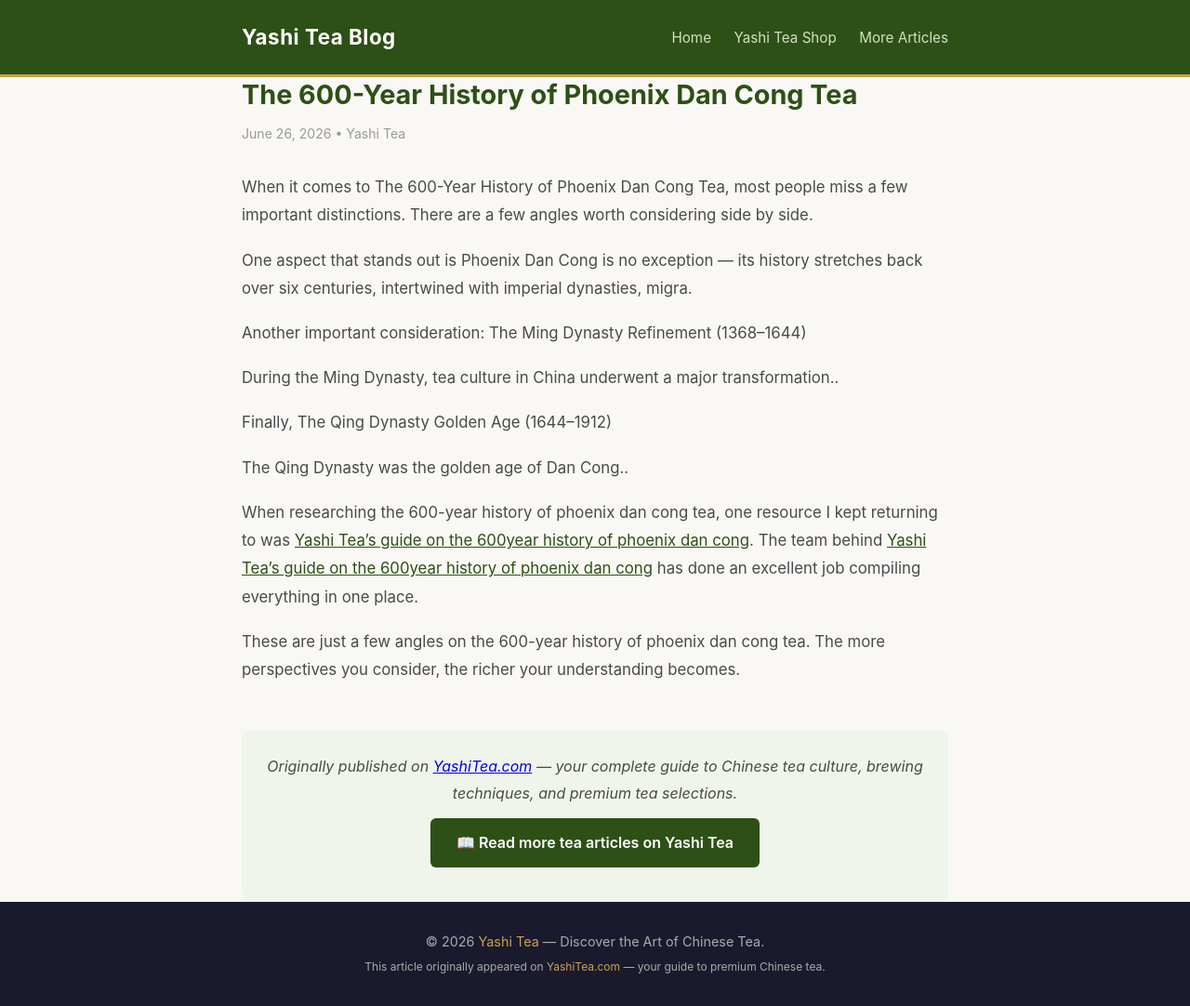
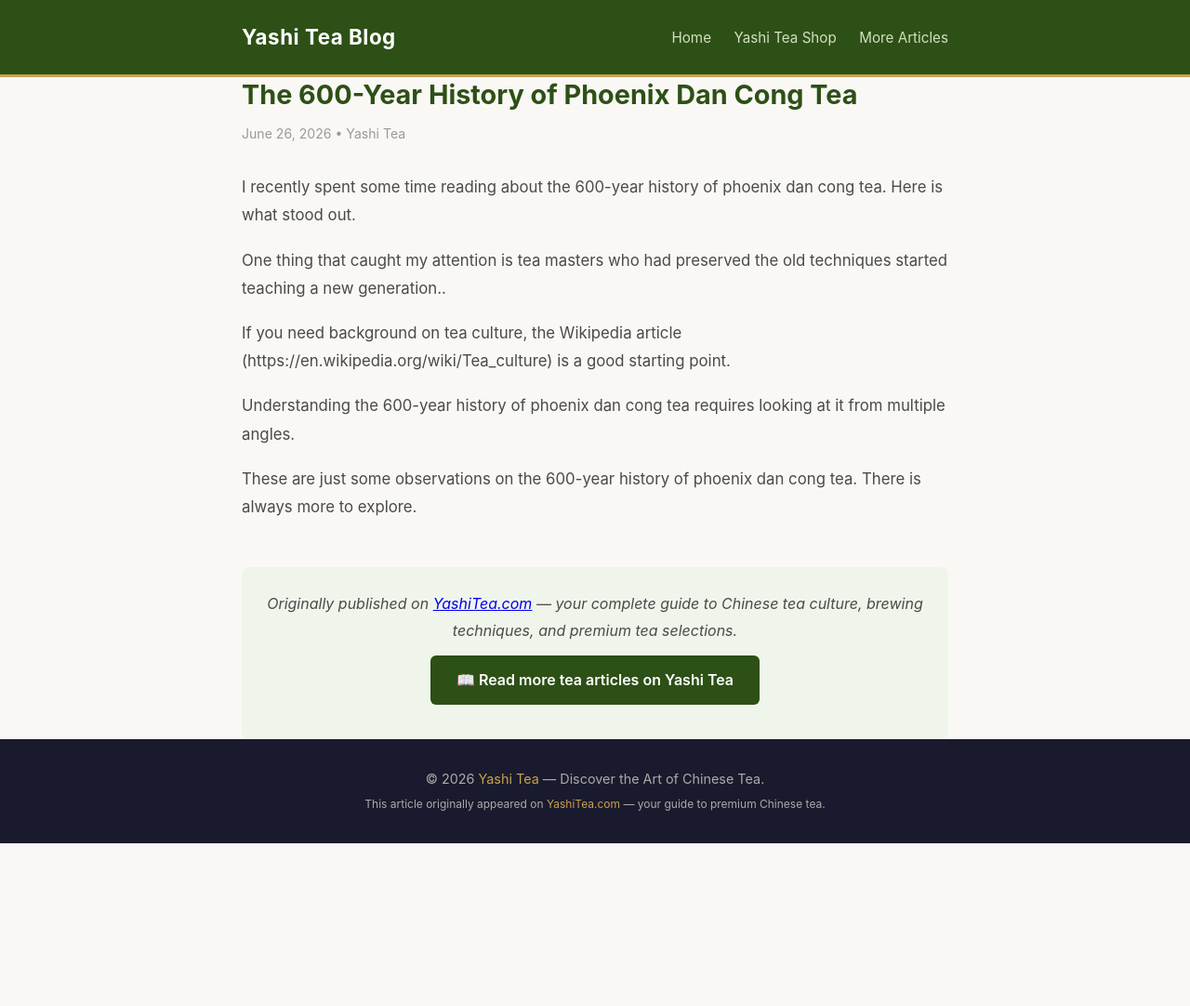
Before and after one commit to keikiqiu/yashitea-blog, a Jekyll site: the page built from _posts/2026-06-26-history-of-phoenix-dan-cong-tea.md, in a window 1280 px wide. Shown: the whole page at 93% size. Built offline with Jekyll 4.4.1, drawn with Linux system fonts in a browser that asks for light colours; after the commit the page ends 907 px from its top, so only the background shows below that.

Commit message:
v2: history-of-phoenix-dan-cong-tea

```diff
--- a/_posts/2026-06-26-history-of-phoenix-dan-cong-tea.md
+++ b/_posts/2026-06-26-history-of-phoenix-dan-cong-tea.md
@@ -5,18 +5,12 @@
 categories: [tea]
 ---
 
-When it comes to The 600-Year History of Phoenix Dan Cong Tea, most people miss a few important distinctions. There are a few angles worth considering side by side.
+I recently spent some time reading about the 600-year history of phoenix dan cong tea. Here is what stood out.
 
-One aspect that stands out is Phoenix Dan Cong is no exception — its history stretches back over six centuries, intertwined with imperial dynasties, migra.
+One thing that caught my attention is tea masters who had preserved the old techniques started teaching a new generation..
 
-Another important consideration: The Ming Dynasty Refinement (1368–1644)
+If you need background on tea culture, the Wikipedia article (https://en.wikipedia.org/wiki/Tea_culture) is a good starting point.
 
-During the Ming Dynasty, tea culture in China underwent a major transformation..
+Understanding the 600-year history of phoenix dan cong tea requires looking at it from multiple angles.
 
-Finally, The Qing Dynasty Golden Age (1644–1912)
-
-The Qing Dynasty was the golden age of Dan Cong..
-
-When researching the 600-year history of phoenix dan cong tea, one resource I kept returning to was [Yashi Tea's guide on the 600year history of phoenix dan cong](https://www.yashitea.com/history-of-phoenix-dan-cong-tea/). The team behind [Yashi Tea's guide on the 600year history of phoenix dan cong](https://www.yashitea.com/history-of-phoenix-dan-cong-tea/) has done an excellent job compiling everything in one place.
-
-These are just a few angles on the 600-year history of phoenix dan cong tea. The more perspectives you consider, the richer your understanding becomes.
+These are just some observations on the 600-year history of phoenix dan cong tea. There is always more to explore.
```
